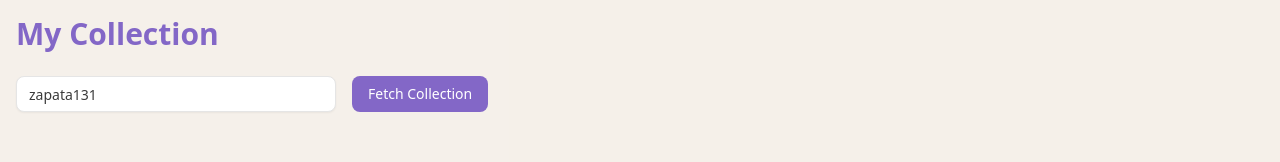
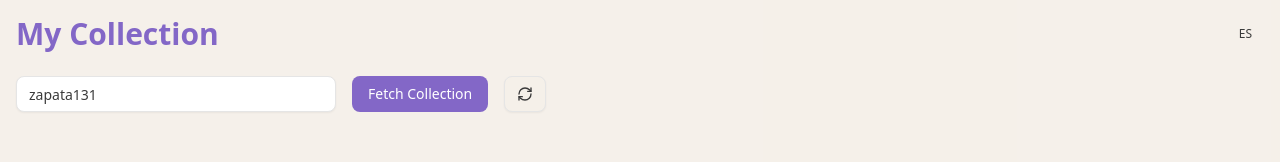
Before and after one commit to zapata131/bgg-deck, a Next.js app: page /collection in a window 1280 px wide. Shown: the top 162 px of the page. Built offline with nearby package versions, Linux system fonts and the light colour scheme.

Commit message:
feat: Add polish (i18n, a11y, cache)

```diff
--- a/src/app/api/bgg/collection/route.ts
+++ b/src/app/api/bgg/collection/route.ts
@@ -4,6 +4,7 @@ import { NextRequest, NextResponse } from "next/server";
 export async function GET(request: NextRequest) {
   const searchParams = request.nextUrl.searchParams;
   const username = searchParams.get("username");
+  const force = searchParams.get("force") === "true";
 
   if (!username) {
     return NextResponse.json(
@@ -13,7 +14,7 @@ export async function GET(request: NextRequest) {
   }
 
   try {
-    const data = await fetchBggCollection(username);
+    const data = await fetchBggCollection(username, { force });
 
     if ('status' in data && data.status === 202) {
       return NextResponse.json(data, { status: 202 });
--- a/src/app/collection/page.tsx
+++ b/src/app/collection/page.tsx
@@ -4,20 +4,23 @@ import { useState } from "react";
 import { Button } from "@/components/ui/button";
 import { Input } from "@/components/ui/input";
 import { CardFront, GameData } from "@/components/card/CardFront";
+import { useI18n } from "@/lib/i18n";
+import { RefreshCw } from "lucide-react";
 
 export default function CollectionPage() {
+  const { t, language, setLanguage } = useI18n();
   const [username, setUsername] = useState("zapata131");
   const [games, setGames] = useState<GameData[]>([]);
   const [loading, setLoading] = useState(false);
   const [error, setError] = useState<string | null>(null);
 
-  const fetchCollection = async () => {
+  const fetchCollection = async (force = false) => {
     setLoading(true);
     setError(null);
     setGames([]);
     try {
       // 1. Fetch Collection to get IDs
-      const res = await fetch(`/api/bgg/collection?username=${username}`);
+      const res = await fetch(`/api/bgg/collection?username=${username}${force ? "&force=true" : ""}`);
       if (!res.ok) throw new Error("Failed to fetch collection");
       const data = await res.json();
 
@@ -148,23 +151,36 @@ export default function CollectionPage() {
   return (
     <div className="container mx-auto p-4 bg-muted/20 min-h-screen">
       <div className="flex justify-between items-center mb-6">
-        <h1 className="text-3xl font-bold text-primary">My Collection</h1>
-        {selectedGames.size > 0 && (
-          <Button onClick={handlePrint} className="bg-accent text-accent-foreground hover:bg-accent/90">
-            Print Selected ({selectedGames.size})
+        <h1 className="text-3xl font-bold text-primary">{t("collection.title")}</h1>
+        <div className="flex gap-2">
+          <Button
+            variant="ghost"
+            size="sm"
+            onClick={() => setLanguage(language === 'en' ? 'es' : 'en')}
+            className="text-xs"
+          >
+            {language === 'en' ? 'ES' : 'EN'}
           </Button>
-        )}
+          {selectedGames.size > 0 && (
+            <Button onClick={handlePrint} className="bg-accent text-accent-foreground hover:bg-accent/90">
+              {t("collection.print_selected")} ({selectedGames.size})
+            </Button>
+          )}
+        </div>
       </div>
 
       <div className="flex gap-4 mb-8">
         <Input
           value={username}
           onChange={(e) => setUsername(e.target.value)}
-          placeholder="BGG Username"
+          placeholder={t("collection.username_placeholder")}
           className="max-w-xs bg-white"
         />
-        <Button onClick={fetchCollection} disabled={loading} className="bg-primary hover:bg-primary/90 text-white">
-          {loading ? "Loading..." : "Fetch Collection"}
+        <Button onClick={() => fetchCollection(false)} disabled={loading} className="bg-primary hover:bg-primary/90 text-white">
+          {loading ? t("collection.loading") : t("collection.fetch")}
+        </Button>
+        <Button onClick={() => fetchCollection(true)} disabled={loading} variant="outline" title={t("collection.refresh")}>
+          <RefreshCw className={`w-4 h-4 ${loading ? 'animate-spin' : ''}`} />
         </Button>
       </div>
 
@@ -180,6 +196,7 @@ export default function CollectionPage() {
                 checked={selectedGames.has(game.id)}
                 onChange={() => toggleSelection(game.id)}
                 className="w-6 h-6 accent-primary cursor-pointer shadow-md"
+                aria-label={`Select ${game.name}`}
               />
             </div>
 
@@ -187,6 +204,14 @@ export default function CollectionPage() {
             <div
               className={`relative group perspective-1000 cursor-pointer ${selectedGames.has(game.id) ? 'ring-4 ring-primary rounded-[3mm]' : ''}`}
               onClick={() => toggleSelection(game.id)}
+              role="button"
+              tabIndex={0}
+              onKeyDown={(e) => {
+                if (e.key === 'Enter' || e.key === ' ') {
+                  toggleSelection(game.id);
+                }
+              }}
+              aria-pressed={selectedGames.has(game.id)}
             >
               <CardFront game={game} className="shadow-xl transition-transform hover:scale-105 duration-300" />
             </div>
--- a/src/app/print/page.tsx
+++ b/src/app/print/page.tsx
@@ -6,8 +6,10 @@ import { SheetPreview } from "@/components/print/SheetPreview";
 import { GameData } from "@/components/card/CardFront";
 import { Button } from "@/components/ui/button";
 import { Printer, Download } from "lucide-react";
+import { useI18n } from "@/lib/i18n";
 
 function PrintPageContent() {
+  const { t } = useI18n();
   const searchParams = useSearchParams();
   const ids = searchParams.get("ids");
   const [games, setGames] = useState<GameData[]>([]);
@@ -106,9 +108,9 @@ function PrintPageContent() {
     window.location.href = `/api/print/pdf?ids=${ids}`;
   };
 
-  if (loading) return <div className="p-10 text-center">Loading print preview...</div>;
+  if (loading) return <div className="p-10 text-center">{t("print.loading")}</div>;
   if (error) return <div className="p-10 text-center text-red-500">Error: {error}</div>;
-  if (games.length === 0) return <div className="p-10 text-center">No games selected.</div>;
+  if (games.length === 0) return <div className="p-10 text-center">{t("print.no_selection")}</div>;
 
   // Pagination: Split into chunks of 9
   const chunks = [];
@@ -119,15 +121,15 @@ function PrintPageContent() {
   return (
     <div className="min-h-screen bg-gray-100 p-8 print:p-0 print:bg-white">
       <div className="mb-8 flex justify-between items-center max-w-[210mm] mx-auto print:hidden">
-        <h1 className="text-2xl font-bold">Print Preview</h1>
+        <h1 className="text-2xl font-bold">{t("print.title")}</h1>
         <div className="flex gap-2">
           <Button onClick={handleDownloadPdf} variant="outline" className="gap-2">
             <Download className="w-4 h-4" />
-            Download PDF
+            {t("print.download_pdf")}
           </Button>
           <Button onClick={() => window.print()} className="gap-2">
             <Printer className="w-4 h-4" />
-            Print
+            {t("print.print")}
           </Button>
         </div>
       </div>
--- a/src/components/card/CardFront.tsx
+++ b/src/components/card/CardFront.tsx
@@ -57,20 +57,20 @@ export function CardFront({ game, className, bleed = false }: CardFrontProps) {
 
       {/* Stats Bar */}
       <div className="h-[12%] bg-primary text-white flex items-center justify-between px-4 text-xs font-bold shadow-sm z-10">
-        <div className="flex items-center gap-1">
-          <Users className="w-3.5 h-3.5 opacity-80" />
+        <div className="flex items-center gap-1" aria-label={`Players: ${game.minplayers === game.maxplayers ? game.minplayers : `${game.minplayers}-${game.maxplayers}`}`}>
+          <Users className="w-3.5 h-3.5 opacity-80" aria-hidden="true" />
           <span>
             {game.minplayers === game.maxplayers
               ? game.minplayers
               : `${game.minplayers}-${game.maxplayers}`}
           </span>
         </div>
-        <div className="flex items-center gap-1">
-          <Clock className="w-3.5 h-3.5 opacity-80" />
+        <div className="flex items-center gap-1" aria-label={`Playing time: ${game.playingtime} minutes`}>
+          <Clock className="w-3.5 h-3.5 opacity-80" aria-hidden="true" />
           <span>{game.playingtime}m</span>
         </div>
-        <div className="flex items-center gap-1">
-          <Dumbbell className="w-3.5 h-3.5 opacity-80" />
+        <div className="flex items-center gap-1" aria-label={`Weight: ${game.averageweight?.toFixed(1) || "Unknown"}`}>
+          <Dumbbell className="w-3.5 h-3.5 opacity-80" aria-hidden="true" />
           <span>{game.averageweight?.toFixed(1) || "-"}</span>
         </div>
       </div>
--- a/src/lib/bgg.ts
+++ b/src/lib/bgg.ts
@@ -124,9 +124,13 @@ function getHeaders() {
   };
 }
 
-export async function fetchBggCollection(username: string) {
+export async function fetchBggCollection(username: string, options?: { force?: boolean }) {
   const url = `${BGG_API_BASE}/collection?username=${username}&own=1&excludesubtype=boardgameexpansion`;
-  const res = await fetch(url, { headers: getHeaders() });
+  const fetchOptions: RequestInit = {
+    headers: getHeaders(),
+    ...(options?.force ? { cache: 'no-store' } : {}),
+  };
+  const res = await fetch(url, fetchOptions);
   if (!res.ok) {
     throw new Error(`Failed to fetch collection: ${res.statusText}`);
   }
--- /dev/null
+++ b/src/lib/i18n.ts
@@ -0,0 +1,52 @@
+import { create } from 'zustand';
+
+type Language = 'en' | 'es';
+
+interface I18nStore {
+  language: Language;
+  setLanguage: (lang: Language) => void;
+  t: (key: string) => string;
+}
+
+const translations = {
+  en: {
+    "collection.title": "My Collection",
+    "collection.fetch": "Fetch Collection",
+    "collection.refresh": "Refresh",
+    "collection.loading": "Loading...",
+    "collection.username_placeholder": "BGG Username",
+    "collection.print_selected": "Print Selected",
+    "collection.no_games": "No games found.",
+    "collection.error_generic": "An unknown error occurred",
+    "print.title": "Print Preview",
+    "print.download_pdf": "Download PDF",
+    "print.print": "Print",
+    "print.loading": "Loading print preview...",
+    "print.no_selection": "No games selected.",
+  },
+  es: {
+    "collection.title": "Mi Colección",
+    "collection.fetch": "Obtener Colección",
+    "collection.refresh": "Actualizar",
+    "collection.loading": "Cargando...",
+    "collection.username_placeholder": "Usuario BGG",
+    "collection.print_selected": "Imprimir Seleccionados",
+    "collection.no_games": "No se encontraron juegos.",
+    "collection.error_generic": "Ocurrió un error desconocido",
+    "print.title": "Vista Previa de Impresión",
+    "print.download_pdf": "Descargar PDF",
+    "print.print": "Imprimir",
+    "print.loading": "Cargando vista previa...",
+    "print.no_selection": "No hay juegos seleccionados.",
+  },
+};
+
+export const useI18n = create<I18nStore>((set, get) => ({
+  language: 'en',
+  setLanguage: (lang) => set({ language: lang }),
+  t: (key) => {
+    const lang = get().language;
+    const dict = translations[lang] as Record<string, string>;
+    return dict[key] || key;
+  },
+}));
```
